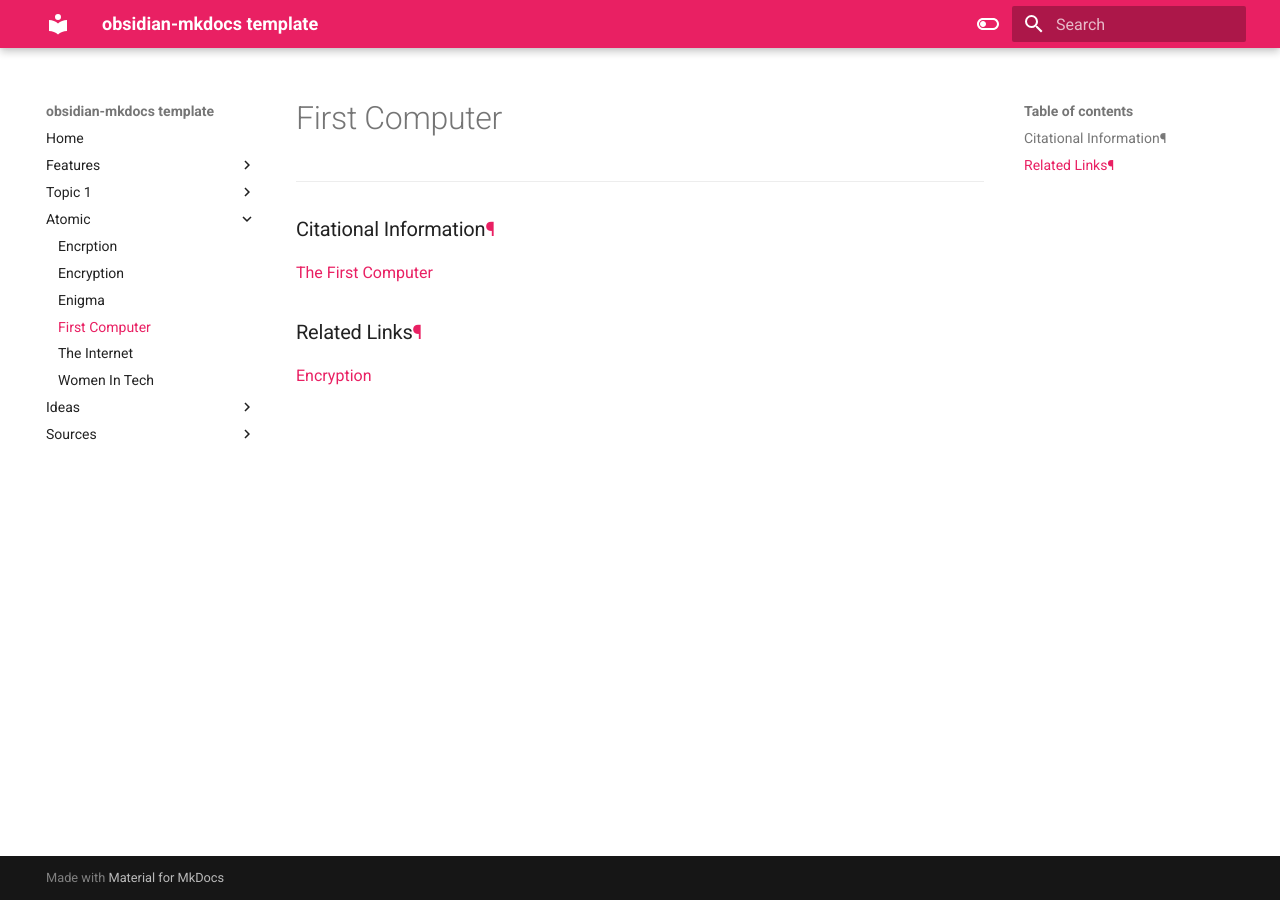
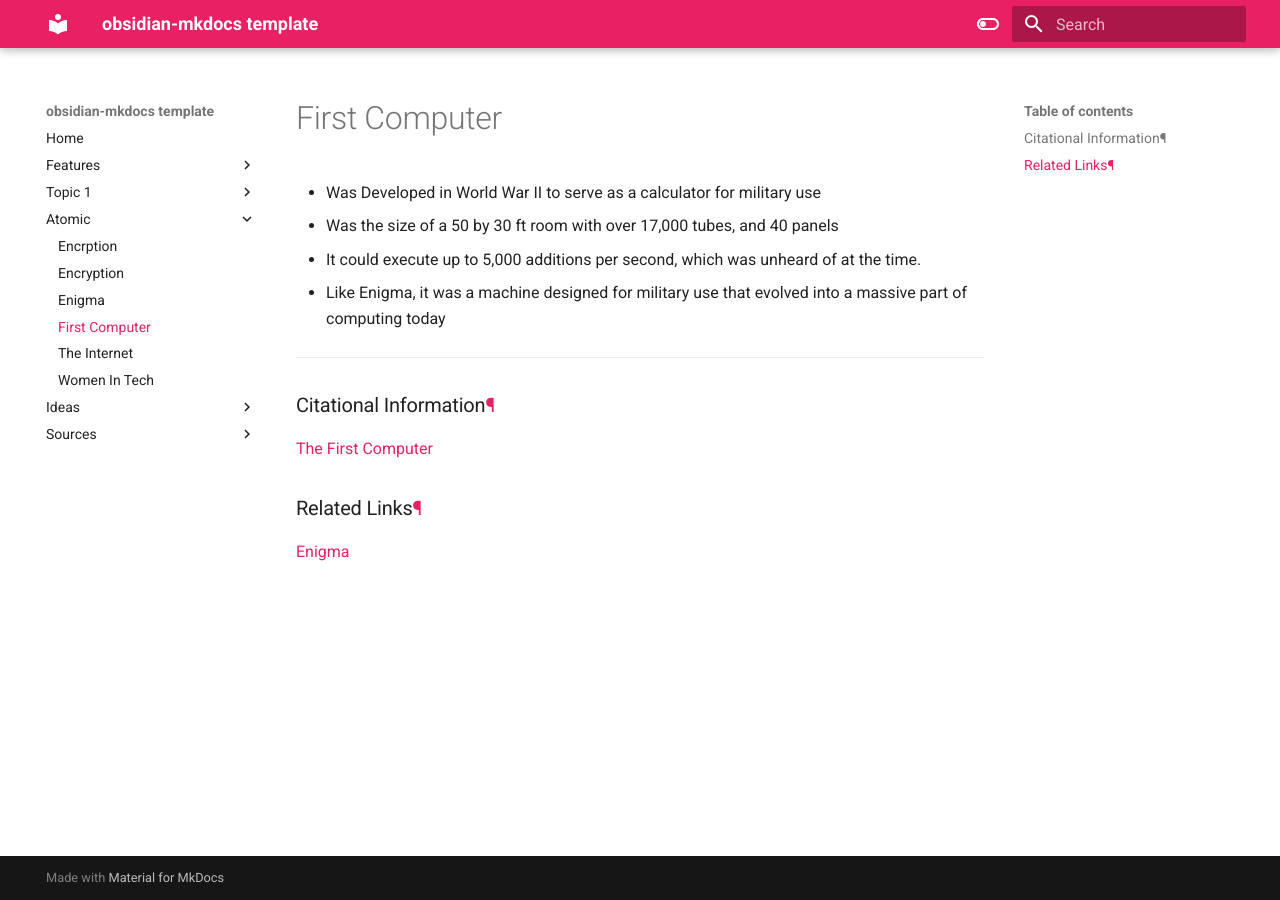
Before and after one commit to natmeng/memx2, an MkDocs documentation site: the page built from docs/atomic/First_Computer.md, in a window 1280 px wide. Built offline with MkDocs 1.6.1 and Material for MkDocs 9.7.7, drawn with Linux system fonts in a browser that asks for light colours.

Commit message:
Add files via upload

```diff
--- a/docs/atomic/First_Computer.md
+++ b/docs/atomic/First_Computer.md
@@ -1,5 +1,9 @@
 tags:: #atomic projects::[](https://natmeng.github.io/memx2/atomic/First_Computer/)
 
+- Was Developed in World War II to serve as a calculator for military use
+- Was the size of a 50 by 30 ft room with over 17,000 tubes, and 40 panels
+- It could execute up to 5,000 additions per second, which was unheard of at the time.
+- Like Enigma, it was a machine designed for military use that evolved into a massive part of computing today
 
 
 ---
@@ -8,6 +12,6 @@ tags:: #atomic projects::[](https://natmeng.github.io/memx2/atomic/First_Compute
 
 [The First Computer](https://natmeng.github.io/memx2/sources/The_First_Computer/)
 
-### Related Links[¶](https://natmeng.github.io/memx2/atomic/Enigma/#related-links "Permanent link")
+### Related Links[¶](https://natmeng.github.io/memx2/atomic/First_Computer/#related-links "Permanent link")
 
-[Encryption](https://natmeng.github.io/memx2/sources/Encryption/)
+[Enigma](https://natmeng.github.io/memx2/sources/Enigma_Machine/)
```
Also changed, not shown: docs/atomic/Encryption.md (+6 -2 lines), docs/atomic/Enigma.md (+3 -1 lines), docs/atomic/The_Internet.md (+6 -2 lines), docs/atomic/Women_In_Tech.md (+4 -2 lines).
